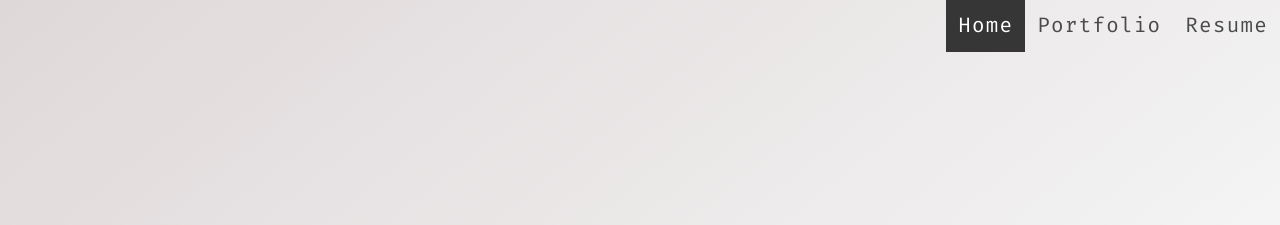
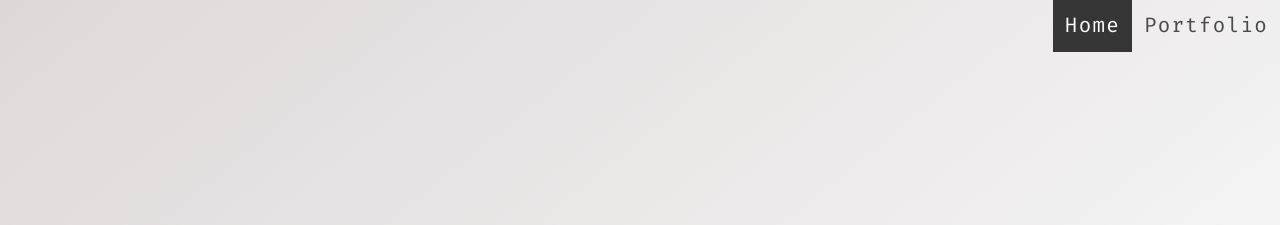
Before and after one commit to ccrowley96/ccrowley96.github.io., a plain HTML site: page index.html in a window 1280 px wide. Shown: the top 225 px of the page. Drawn offline with nearby package versions, Linux system fonts and the light colour scheme.

Commit message:
removed resume tab

```diff
--- a/index.html
+++ b/index.html
@@ -59,9 +59,9 @@
           <!-- <a class = "navbar-item" href = "https://blog.corycrowley.me">
             <h2>Blog</h2>
           </a> -->
-          <a class = "navbar-item" href = "resume/resume.pdf?iframe=true" target="_blank" >
+          <!-- <a class = "navbar-item" href = "resume/resume.pdf?iframe=true" target="_blank" >
             <h2>Resume</h2>
-          </a>
+          </a> -->
         </div>
       </div>
     </nav>
```
Also changed, not shown: portfolio.html (+2 -2 lines).
